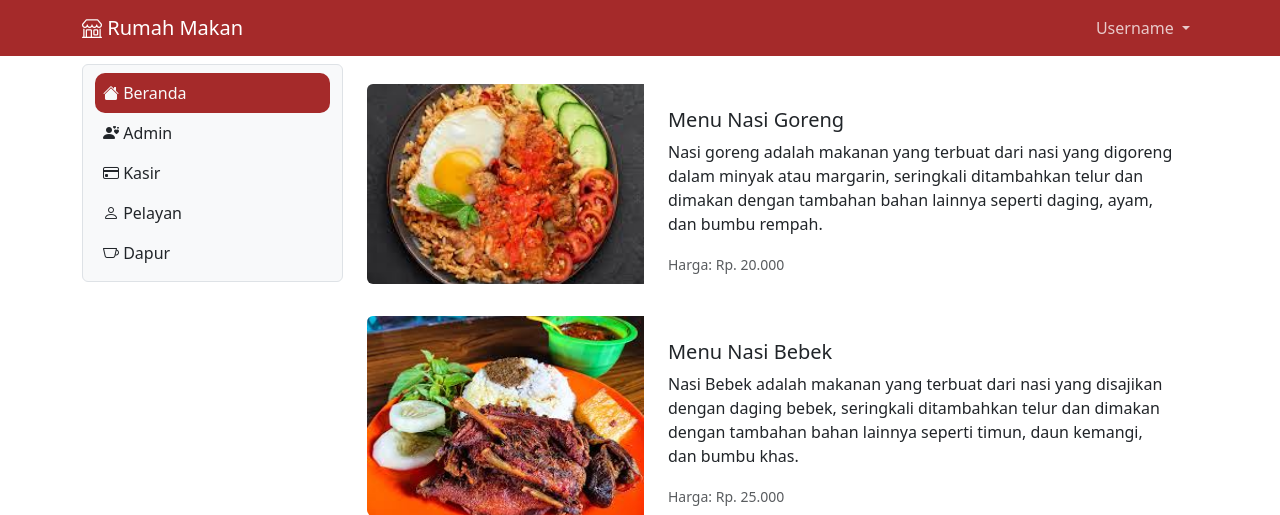
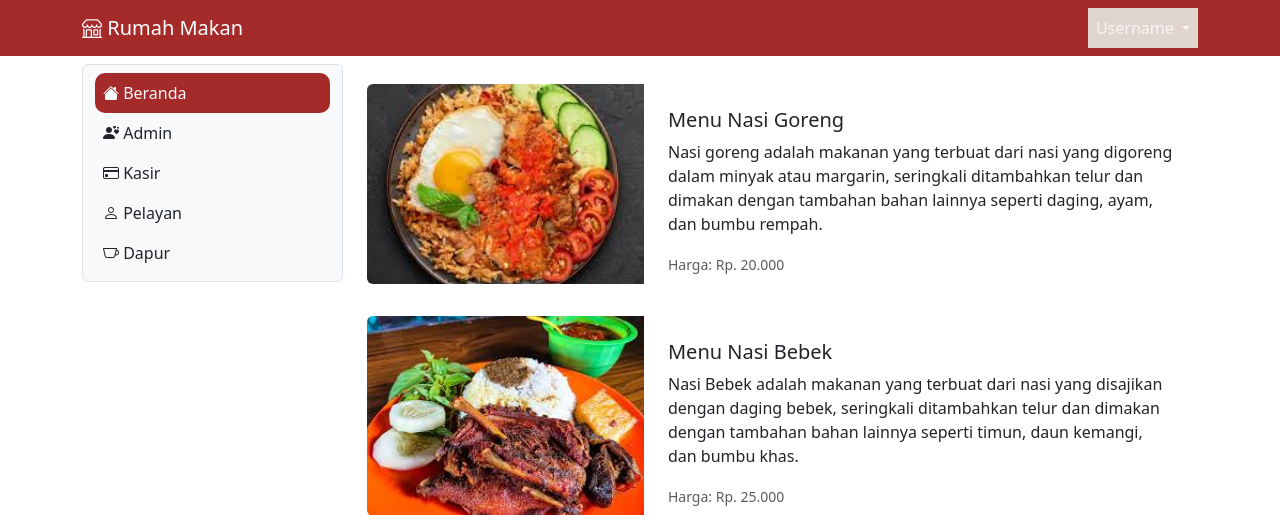
Before and after one commit to sitiainulmardiah/rumahmakan, a PHP site: page / in a window 1280 px wide, with the pointer over the restyled element. Shown: the top 515 px of the page. Run offline with PHP 8.4, Linux system fonts and the light colour scheme.

Commit message:
second commit

```diff
--- a/index.php
+++ b/index.php
@@ -18,7 +18,7 @@
             border-radius: 10px;
         }
         .nav-link:hover {
-            background-color: #e0d5c;
+            background-color: #e0d5ce;
         }
         .content-card {
             margin-top: 20px;
```
